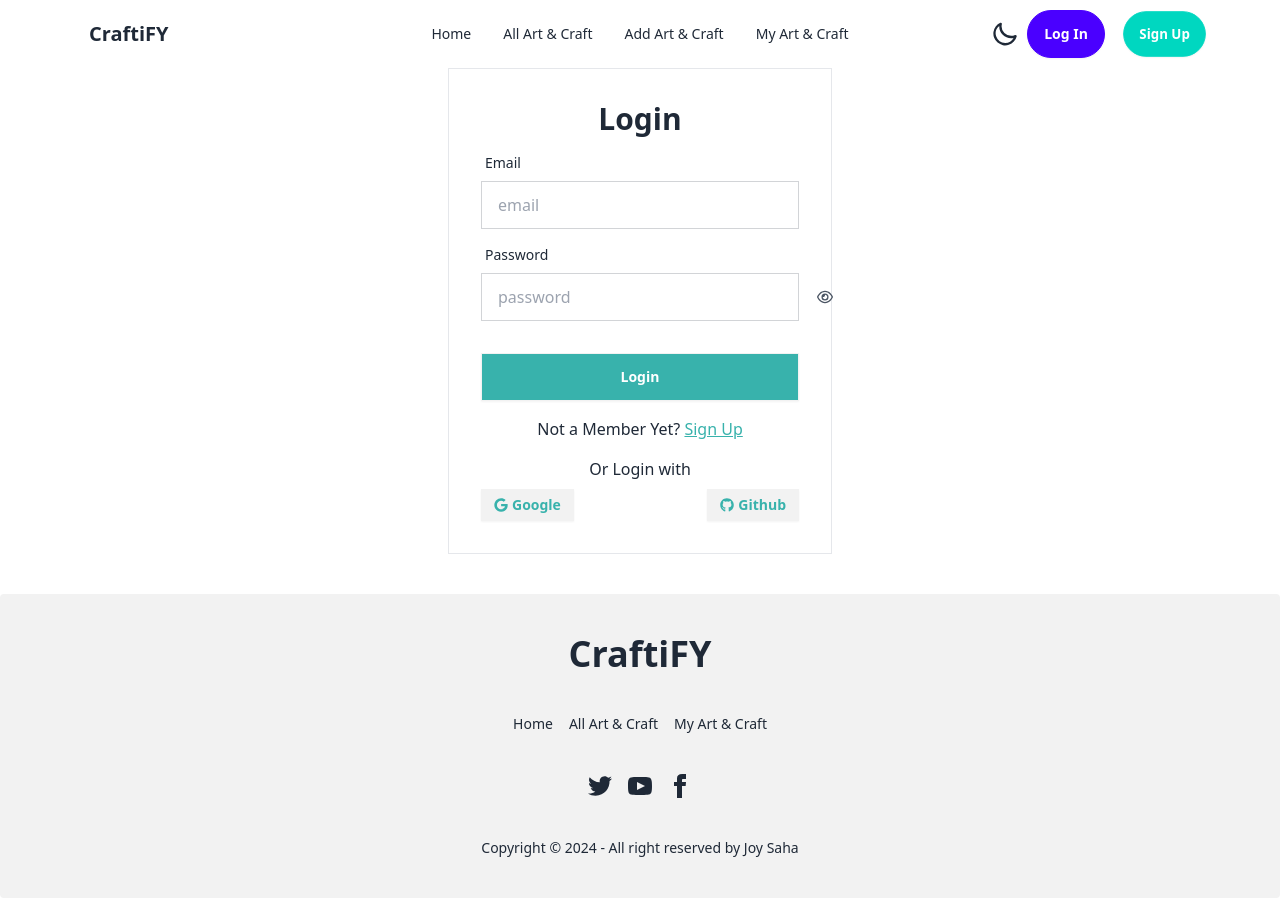
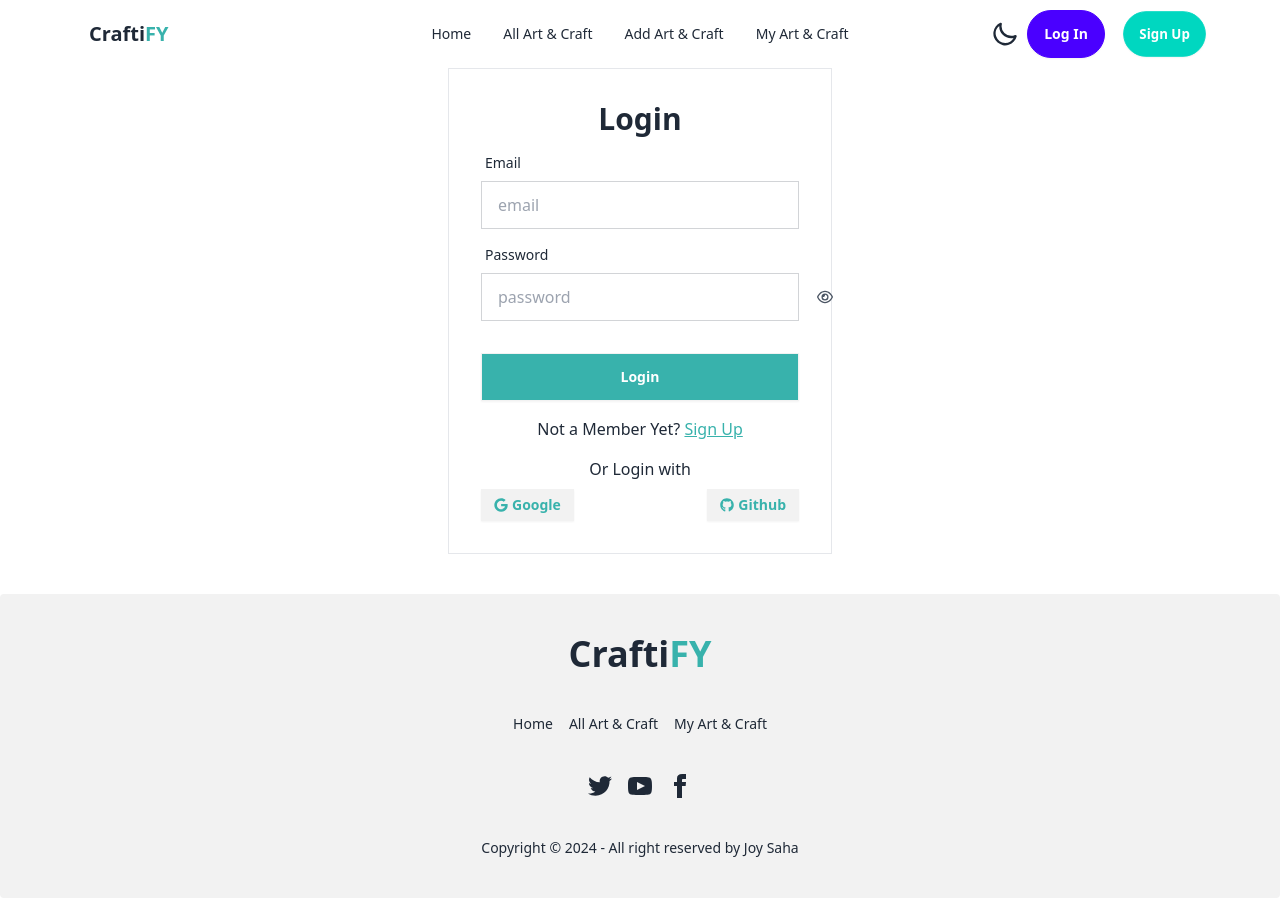
Before and after one commit to joysaha023/craftify-art-store-client-side, a React (Vite) app: page /login in a window 1280 px wide. Built offline with nearby package versions, Linux system fonts and the light colour scheme; no server answers.

Commit message:
design modified

```diff
--- a/src/Components/DetailsPage/DetailsPage.jsx
+++ b/src/Components/DetailsPage/DetailsPage.jsx
@@ -20,7 +20,7 @@ const DetailsPage = () => {
     return (
         <div className='max-w-6xl mx-auto '>
            <Helmet>
-        <title>CraftiFY - Art & Craft Details</title>
+        <title>CraftiFY - Details Art & Craft </title>
       </Helmet>
             <h2 className='text-center text-3xl font-bold'>Art and Craft Details</h2>
             <div className="card my-5 w-full rounded-md bg-base-100 shadow-none border ">
--- a/src/Components/UpdateItem/UpdateItem.jsx
+++ b/src/Components/UpdateItem/UpdateItem.jsx
@@ -1,4 +1,5 @@
 import React, { useEffect, useState } from "react";
+import { Helmet } from "react-helmet-async";
 import { Link, useNavigate, useParams } from "react-router-dom";
 import Swal from "sweetalert2";
 
@@ -55,6 +56,9 @@ const UpdateItem = () => {
       <h2>Update item on </h2>
 
       <div>
+      <Helmet>
+        <title>CraftiFY - Update Art & Craft</title>
+      </Helmet>
         <div className=" mx-auto bg-gray-200 rounded-md shadow-md my-5 p-6">
           <form onSubmit={handleSubmit}>
             <div className="mb-4">
--- a/src/Pages/AllartandCraft/AllartandCraft.jsx
+++ b/src/Pages/AllartandCraft/AllartandCraft.jsx
@@ -49,7 +49,7 @@ const AllartandCraft = () => {
 }
 
   return (
-    <div className="max-w-6xl h-screen mx-auto mt-4">
+    <div className="max-w-6xl  mx-auto mt-4">
        <Helmet>
         <title>CraftiFY - All Art & Craft</title>
       </Helmet>
--- a/src/Pages/Footer/Footer.jsx
+++ b/src/Pages/Footer/Footer.jsx
@@ -5,7 +5,7 @@ const Footer = () => {
   return (
     <div>
       <footer className="footer footer-center p-10 bg-base-200 text-base-content mt-10 rounded">
-        <h2 className="text-2xl lg:text-4xl font-bold">CraftiFY</h2>
+        <h2 className="text-2xl lg:text-4xl flex gap-0 font-bold">Crafti<span className="text-[#38B2AC]">FY</span></h2>
         <nav className="grid grid-flow-col gap-4">
           <Link to={"/"} className="link link-hover">Home</Link>
           <Link to={"/allartandcraft"} className="link link-hover">All Art & Craft</Link>
--- a/src/Pages/Navbar/Navbar.jsx
+++ b/src/Pages/Navbar/Navbar.jsx
@@ -112,8 +112,8 @@ const Navbar = () => {
               {linkNav}
             </ul>
           </div>
-          <Link to={"/"} className="btn btn-ghost  text-xl">
-            CraftiFY
+          <Link to={"/"} className="btn btn-ghost gap-0 font-bold text-xl">
+            Crafti <span className="text-[#38B2AC]">FY</span>
           </Link>
         </div>
         <div className="navbar-center hidden lg:flex">
```
